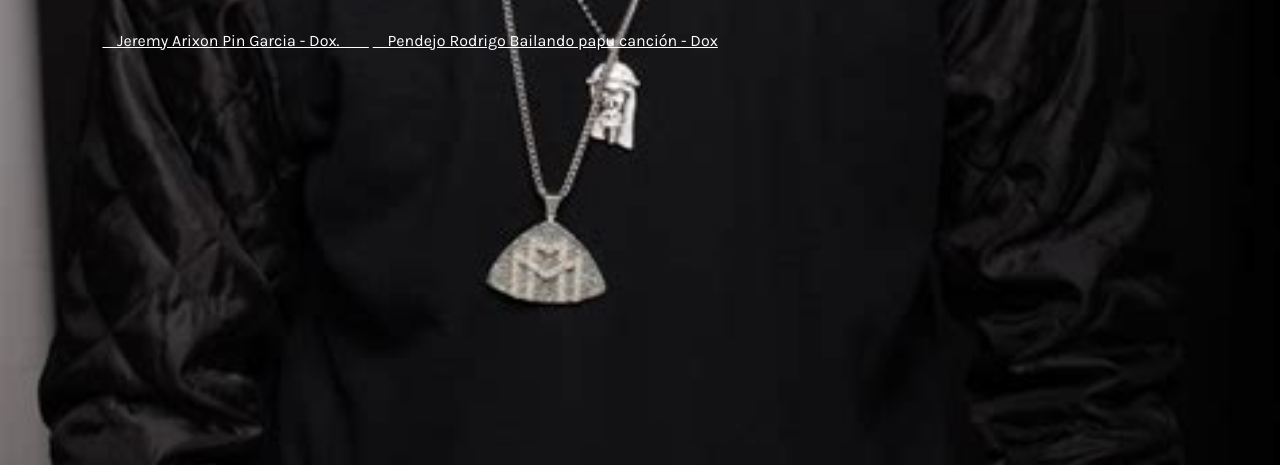
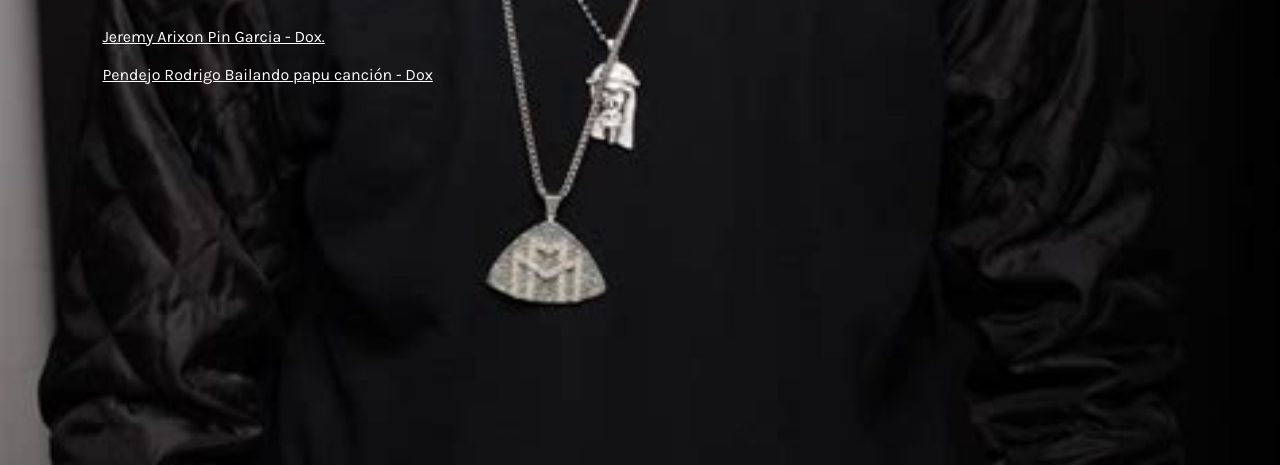
Before and after one commit to LeexDirectory/main, a plain HTML site: page doxs.html in a window 1280 px wide. Shown: the part 335-800 px from the top of the page. Drawn offline with Linux system fonts and the light colour scheme.

Commit message:
Update doxs.html

```diff
--- a/doxs.html
+++ b/doxs.html
@@ -24,9 +24,9 @@
       <p>Bienvenido a los Doxeos, aquí encontrarás la revelación de información privada de algunas personas que se lo buscaron por subnormales.<br></p>
     </div>
     <div class="link">
-      <a href="doxs/jeremy_dox1.txt" target="_blank">ㅤJeremy Arixon Pin Garcia - Dox.ㅤㅤ</a>
-
-      <a href="doxs/rodrigo_dox2.txt" target="_blank">ㅤPendejo Rodrigo Bailando papu canción - Dox</a>
+      <a href="doxs/jeremy_dox1.txt" target="_blank">Jeremy Arixon Pin Garcia - Dox.</a>
+       <br></br>
+      <a href="doxs/rodrigo_dox2.txt" target="_blank">Pendejo Rodrigo Bailando papu canción - Dox</a>
     </div>
   </div>
 </body>
```
